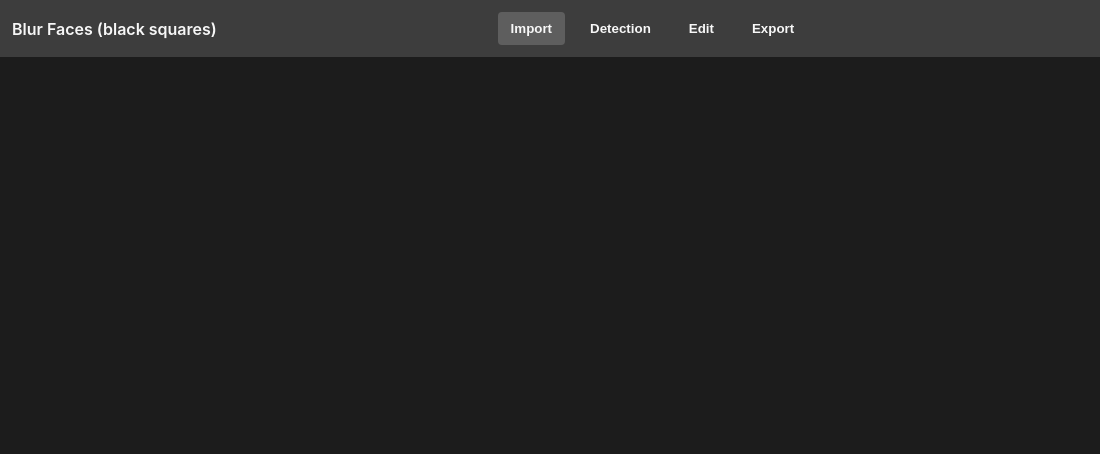
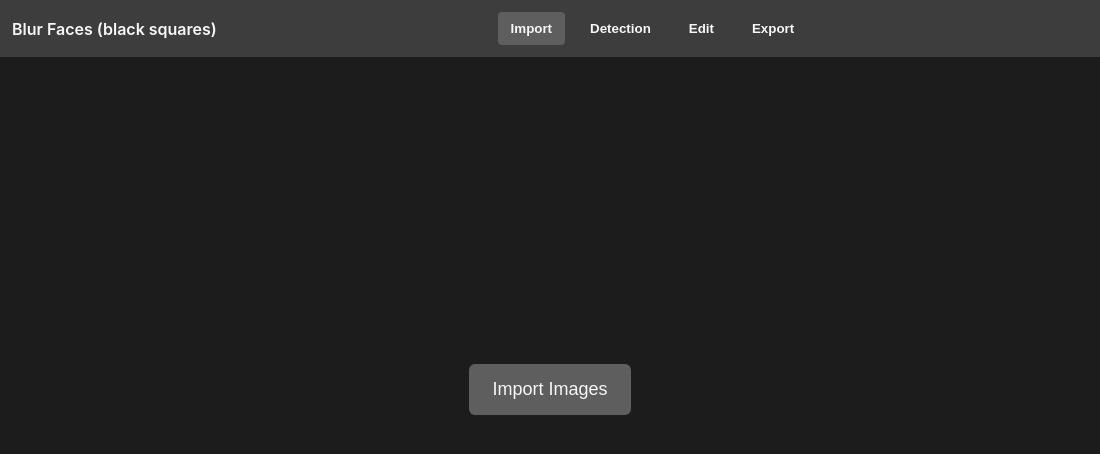
Before and after one commit to TheCheon/blur, an Electron app: page index.html in a window 1100 px wide. Drawn offline with Linux system fonts and the light colour scheme.

Commit message:
fix(import): prevent gallery from covering Import landing; make gallery use max-height

```diff
--- a/style.css
+++ b/style.css
@@ -23,7 +23,7 @@ header h1 { margin:0; font-size:16px; font-weight:600 }
 
 .controls button { margin-left:8px }
 main { display:flex; flex-direction:column; align-items:center; justify-content:center; height: calc(100vh - 60px); width:100vw; overflow:hidden; }
-#gallery { width:100vw; height:100vh; overflow:hidden; padding:0; display:flex; flex-wrap:wrap; gap:32px; align-items:center; justify-content:center; background:var(--bg); border:none; }
+#gallery { width:100vw; height:auto; max-height: calc(100vh - 200px); overflow:auto; padding:32px 16px; display:flex; flex-wrap:wrap; gap:32px; align-items:flex-start; justify-content:flex-start; background:var(--bg); border:none; box-sizing:border-box; }
 .thumb { width:100px; height:80px; object-fit:cover; cursor:pointer; border:1px solid var(--secondary); border-radius:4px }
 /* editor: stack canvas and filmstrip vertically so filmstrip fits without scrolling */
 #editor { flex:1; padding:16px; display:flex; flex-direction:column; gap:12px; position:relative }
@@ -48,7 +48,7 @@ main { display:flex; flex-direction:column; align-items:center; justify-content:
 /* Batch view styles */
 /* Grid styles used by import/detection/edit */
 .tabSection { display:flex; flex-direction:column; gap:12px; padding:16px }
-#importLanding { display:flex; align-items:center; justify-content:center; height:240px }
+#importLanding { display:flex; align-items:center; justify-content:center; height:240px; z-index:2; }
 .bigImport { font-size:18px; padding:14px 22px; background:var(--panel-2); color:var(--surface); border-radius:6px; border:1px solid transparent }
 #gallery { display:flex; flex-wrap:wrap; gap:12px }
 .gridArea { display:flex; flex-wrap:wrap; gap:32px; overflow:hidden; padding:32px; align-items:center; justify-content:center; width:100vw; min-height:calc(100vh - 60px); box-sizing:border-box; }
```
